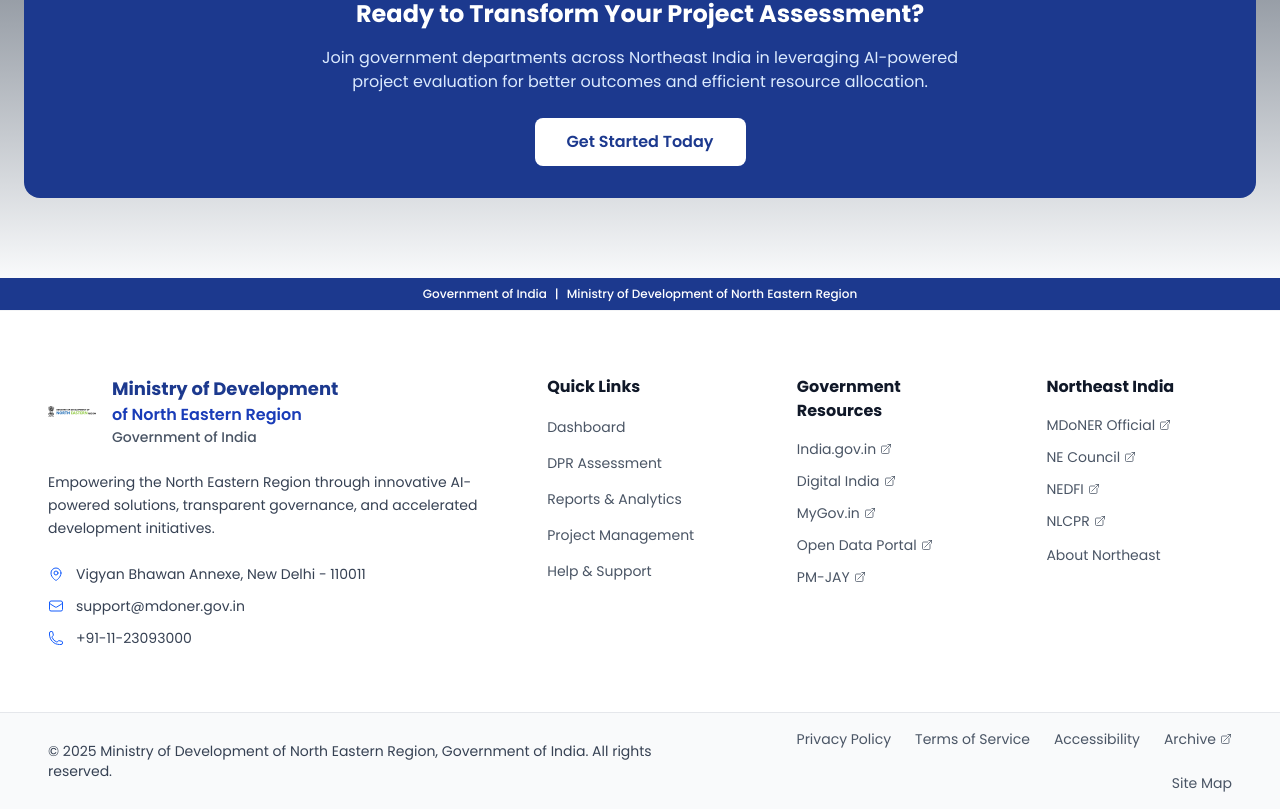
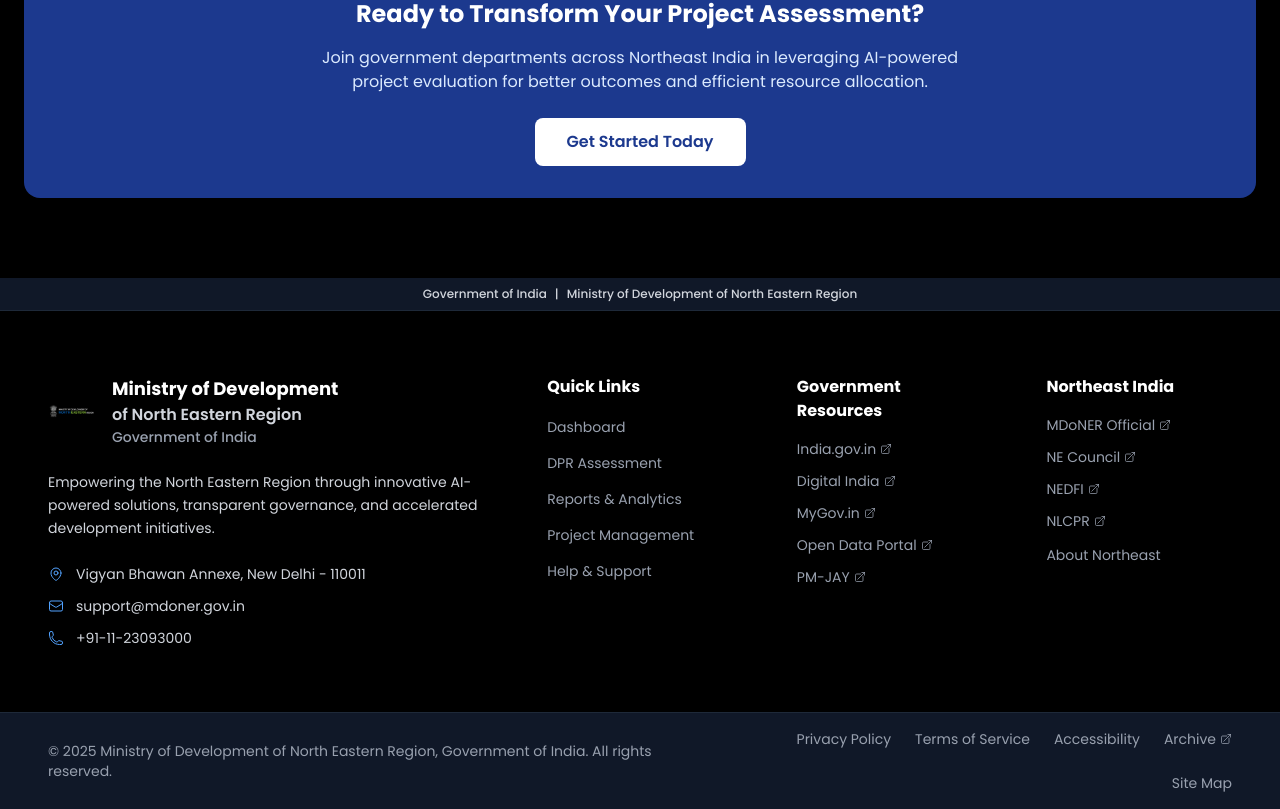
Before and after one commit to Jisnu-Dev/MDoNER, a Next.js app in the folder frontend/: page / in a window 1280 px wide. Shown: the part 1890-2699 px from the top of the page. Built offline with nearby package versions, Linux system fonts and the light colour scheme.

Commit message:
dark themed dawg

```diff
--- a/frontend/src/app/globals.css
+++ b/frontend/src/app/globals.css
@@ -1,8 +1,8 @@
 @import "tailwindcss";
 
 :root {
-  --background: #ffffff;
-  --foreground: #171717;
+  --background: #000000;
+  --foreground: #ffffff;
 
   /* Aurora Background Colors */
   --white: #ffffff;
@@ -46,17 +46,15 @@
   }
 }
 
-@media (prefers-color-scheme: dark) {
-  :root {
-    --background: #0a0a0a;
-    --foreground: #ededed;
-  }
+body {
+  background: #000000 !important;
+  color: #ffffff;
+  font-family: var(--font-poppins), var(--font-inter), "Poppins", "Inter", -apple-system, BlinkMacSystemFont, "Segoe UI", Roboto, "Helvetica Neue", Arial, sans-serif;
+  min-height: 100vh;
 }
 
-body {
-  background: var(--background);
-  color: var(--foreground);
-  font-family: var(--font-poppins), var(--font-inter), "Poppins", "Inter", -apple-system, BlinkMacSystemFont, "Segoe UI", Roboto, "Helvetica Neue", Arial, sans-serif;
+html {
+  background: #000000 !important;
 }
 
 /* Aurora Animation Utilities */
--- a/frontend/src/app/page.tsx
+++ b/frontend/src/app/page.tsx
@@ -5,7 +5,7 @@
 
 export default function Home() {
   return (
-    <div className="min-h-screen bg-gray-50 flex flex-col relative">
+    <div className="min-h-screen bg-black flex flex-col relative">
       <Navigation />
 
       {/* Main Content Area */}
--- a/frontend/src/components/AboutSystem.tsx
+++ b/frontend/src/components/AboutSystem.tsx
@@ -47,8 +47,8 @@
 
   return (
     <section className="relative">
-      {/* Gradient Transition Background */}
-      <div className="absolute inset-0 bg-gradient-to-b from-black via-gray-800 to-gray-50"></div>
+      {/* Dark Background */}
+      <div className="absolute inset-0 bg-black"></div>
 
       {/* Content Container */}
       <div className="relative py-32 pb-20">
--- a/frontend/src/components/Footer.tsx
+++ b/frontend/src/components/Footer.tsx
@@ -11,11 +11,11 @@
 
 export default function Footer() {
   return (
-    <footer className="bg-white">
-      {/* Government Header Bar - Matching Navigation Style */}
-      <div className="bg-blue-900">
+    <footer className="bg-black">
+      {/* Government Header Bar - Dark Style */}
+      <div className="bg-gray-900">
         <div className="w-full px-8 lg:px-12 py-2">
-          <div className="text-center text-white text-xs font-medium">
+          <div className="text-center text-gray-300 text-xs font-medium">
             <span>Government of India</span>
             <span className="mx-2">|</span>
             <span>Ministry of Development of North Eastern Region</span>
@@ -23,8 +23,8 @@
         </div>
       </div>
 
-      {/* Main Footer Content - White Background Matching Navigation */}
-      <div className="bg-white py-16 border-t border-gray-100">
+      {/* Main Footer Content - Dark Background */}
+      <div className="bg-black py-16 border-t border-gray-800">
         <div className="w-full px-8 lg:px-12">
           <div className="grid grid-cols-1 lg:grid-cols-5 gap-12 lg:gap-16">
 
@@ -32,38 +32,38 @@
             <div className="lg:col-span-2">
               <div className="flex items-center mb-6">
                 <Image
-                  src="/mdoner-logo.svg"
+                  src="/mdoner-logo-dark.png"
                   alt="Ministry of Development of North Eastern Region"
                   width={48}
                   height={48}
                   className="mr-4"
                 />
                 <div>
-                  <h3 className="text-lg font-bold text-blue-900">Ministry of Development</h3>
-                  <h4 className="text-base font-semibold text-blue-800">of North Eastern Region</h4>
-                  <p className="text-gray-600 text-sm font-medium">Government of India</p>
+                  <h3 className="text-lg font-bold text-white">Ministry of Development</h3>
+                  <h4 className="text-base font-semibold text-gray-300">of North Eastern Region</h4>
+                  <p className="text-gray-400 text-sm font-medium">Government of India</p>
                 </div>
               </div>
-              <p className="text-gray-700 text-sm leading-relaxed mb-6">
+              <p className="text-gray-300 text-sm leading-relaxed mb-6">
                 Empowering the North Eastern Region through innovative AI-powered
                 solutions, transparent governance, and accelerated development initiatives.
               </p>
 
               {/* Contact Information */}
               <div className="space-y-3">
-                <div className="flex items-center text-sm text-gray-700">
-                  <MapPinIcon className="w-4 h-4 text-blue-600 mr-3 flex-shrink-0" />
+                <div className="flex items-center text-sm text-gray-300">
+                  <MapPinIcon className="w-4 h-4 text-blue-400 mr-3 flex-shrink-0" />
                   <span>Vigyan Bhawan Annexe, New Delhi - 110011</span>
                 </div>
                 <div className="flex items-center text-sm">
-                  <EnvelopeIcon className="w-4 h-4 text-blue-600 mr-3 flex-shrink-0" />
-                  <a href="mailto:support@mdoner.gov.in" className="text-gray-700 hover:text-blue-900 transition-colors">
+                  <EnvelopeIcon className="w-4 h-4 text-blue-400 mr-3 flex-shrink-0" />
+                  <a href="mailto:support@mdoner.gov.in" className="text-gray-300 hover:text-white transition-colors">
                     support@mdoner.gov.in
                   </a>
                 </div>
                 <div className="flex items-center text-sm">
-                  <PhoneIcon className="w-4 h-4 text-blue-600 mr-3 flex-shrink-0" />
-                  <a href="tel:+911123093000" className="text-gray-700 hover:text-blue-900 transition-colors">
+                  <PhoneIcon className="w-4 h-4 text-blue-400 mr-3 flex-shrink-0" />
+                  <a href="tel:+911123093000" className="text-gray-300 hover:text-white transition-colors">
                     +91-11-23093000
                   </a>
                 </div>
@@ -72,30 +72,30 @@
 
             {/* Quick Links */}
             <div>
-              <h5 className="text-base font-bold text-gray-900 mb-4">Quick Links</h5>
+              <h5 className="text-base font-bold text-white mb-4">Quick Links</h5>
               <ul className="space-y-3">
                 <li>
-                  <Link href="/dashboard" className="text-gray-600 hover:text-blue-900 transition-colors text-sm">
+                  <Link href="/dashboard" className="text-gray-400 hover:text-white transition-colors text-sm">
                     Dashboard
                   </Link>
                 </li>
                 <li>
-                  <Link href="/assessment" className="text-gray-600 hover:text-blue-900 transition-colors text-sm">
+                  <Link href="/assessment" className="text-gray-400 hover:text-white transition-colors text-sm">
                     DPR Assessment
                   </Link>
                 </li>
                 <li>
-                  <Link href="/reports" className="text-gray-600 hover:text-blue-900 transition-colors text-sm">
+                  <Link href="/reports" className="text-gray-400 hover:text-white transition-colors text-sm">
                     Reports & Analytics
                   </Link>
                 </li>
                 <li>
-                  <Link href="/projects" className="text-gray-600 hover:text-blue-900 transition-colors text-sm">
+                  <Link href="/projects" className="text-gray-400 hover:text-white transition-colors text-sm">
                     Project Management
                   </Link>
                 </li>
                 <li>
-                  <Link href="/help" className="text-gray-600 hover:text-blue-900 transition-colors text-sm">
+                  <Link href="/help" className="text-gray-400 hover:text-white transition-colors text-sm">
                     Help & Support
                   </Link>
                 </li>
@@ -104,14 +104,14 @@
 
             {/* Government Resources */}
             <div>
-              <h5 className="text-base font-bold text-gray-900 mb-4">Government Resources</h5>
+              <h5 className="text-base font-bold text-white mb-4">Government Resources</h5>
               <ul className="space-y-3">
                 <li>
                   <a
                     href="https://india.gov.in"
                     target="_blank"
                     rel="noopener noreferrer"
-                    className="text-gray-600 hover:text-blue-900 transition-colors text-sm flex items-center"
+                    className="text-gray-400 hover:text-white transition-colors text-sm flex items-center"
                   >
                     India.gov.in
                     <ArrowTopRightOnSquareIcon className="w-3 h-3 ml-1" />
@@ -122,7 +122,7 @@
                     href="https://digitalindia.gov.in"
                     target="_blank"
                     rel="noopener noreferrer"
-                    className="text-gray-600 hover:text-blue-900 transition-colors text-sm flex items-center"
+                    className="text-gray-400 hover:text-white transition-colors text-sm flex items-center"
                   >
                     Digital India
                     <ArrowTopRightOnSquareIcon className="w-3 h-3 ml-1" />
@@ -133,7 +133,7 @@
                     href="https://mygov.in"
                     target="_blank"
                     rel="noopener noreferrer"
-                    className="text-gray-600 hover:text-blue-900 transition-colors text-sm flex items-center"
+                    className="text-gray-400 hover:text-white transition-colors text-sm flex items-center"
                   >
                     MyGov.in
                     <ArrowTopRightOnSquareIcon className="w-3 h-3 ml-1" />
@@ -144,7 +144,7 @@
                     href="https://data.gov.in"
                     target="_blank"
                     rel="noopener noreferrer"
-                    className="text-gray-600 hover:text-blue-900 transition-colors text-sm flex items-center"
+                    className="text-gray-400 hover:text-white transition-colors text-sm flex items-center"
                   >
                     Open Data Portal
                     <ArrowTopRightOnSquareIcon className="w-3 h-3 ml-1" />
@@ -155,7 +155,7 @@
                     href="https://pmjay.gov.in"
                     target="_blank"
                     rel="noopener noreferrer"
-                    className="text-gray-600 hover:text-blue-900 transition-colors text-sm flex items-center"
+                    className="text-gray-400 hover:text-white transition-colors text-sm flex items-center"
                   >
                     PM-JAY
                     <ArrowTopRightOnSquareIcon className="w-3 h-3 ml-1" />
@@ -166,14 +166,14 @@
 
             {/* Northeast Specific Links */}
             <div>
-              <h5 className="text-base font-bold text-gray-900 mb-4">Northeast India</h5>
+              <h5 className="text-base font-bold text-white mb-4">Northeast India</h5>
               <ul className="space-y-3">
                 <li>
                   <a
                     href="https://mdoner.gov.in"
                     target="_blank"
                     rel="noopener noreferrer"
-                    className="text-gray-600 hover:text-blue-900 transition-colors text-sm flex items-center"
+                    className="text-gray-400 hover:text-white transition-colors text-sm flex items-center"
                   >
                     MDoNER Official
                     <ArrowTopRightOnSquareIcon className="w-3 h-3 ml-1" />
@@ -184,7 +184,7 @@
                     href="https://necouncil.gov.in"
                     target="_blank"
                     rel="noopener noreferrer"
-                    className="text-gray-600 hover:text-blue-900 transition-colors text-sm flex items-center"
+                    className="text-gray-400 hover:text-white transition-colors text-sm flex items-center"
                   >
                     NE Council
                     <ArrowTopRightOnSquareIcon className="w-3 h-3 ml-1" />
@@ -195,7 +195,7 @@
                     href="https://nedfi.com"
                     target="_blank"
                     rel="noopener noreferrer"
-                    className="text-gray-600 hover:text-blue-900 transition-colors text-sm flex items-center"
+                    className="text-gray-400 hover:text-white transition-colors text-sm flex items-center"
                   >
                     NEDFI
                     <ArrowTopRightOnSquareIcon className="w-3 h-3 ml-1" />
@@ -206,14 +206,14 @@
                     href="https://nlcpr.gov.in"
                     target="_blank"
                     rel="noopener noreferrer"
-                    className="text-gray-600 hover:text-blue-900 transition-colors text-sm flex items-center"
+                    className="text-gray-400 hover:text-white transition-colors text-sm flex items-center"
                   >
                     NLCPR
                     <ArrowTopRightOnSquareIcon className="w-3 h-3 ml-1" />
                   </a>
                 </li>
                 <li>
-                  <Link href="/about" className="text-gray-600 hover:text-blue-900 transition-colors text-sm">
+                  <Link href="/about" className="text-gray-400 hover:text-white transition-colors text-sm">
                     About Northeast
                   </Link>
                 </li>
@@ -223,33 +223,33 @@
         </div>
       </div>
 
-      {/* Bottom Bar - Matching Navigation Style */}
-      <div className="bg-gray-50 border-t border-gray-200">
+      {/* Bottom Bar - Dark Style */}
+      <div className="bg-gray-900 border-t border-gray-800">
         <div className="w-full px-8 lg:px-12 py-4">
           <div className="flex flex-col lg:flex-row justify-between items-center space-y-3 lg:space-y-0">
-            <div className="text-gray-700 text-sm">
+            <div className="text-gray-400 text-sm">
               © 2025 Ministry of Development of North Eastern Region, Government of India. All rights reserved.
             </div>
             <div className="flex flex-wrap justify-center lg:justify-end gap-6 text-sm">
-              <Link href="/privacy" className="text-gray-600 hover:text-blue-900 transition-colors">
+              <Link href="/privacy" className="text-gray-400 hover:text-white transition-colors">
                 Privacy Policy
               </Link>
-              <Link href="/terms" className="text-gray-600 hover:text-blue-900 transition-colors">
+              <Link href="/terms" className="text-gray-400 hover:text-white transition-colors">
                 Terms of Service
               </Link>
-              <Link href="/accessibility" className="text-gray-600 hover:text-blue-900 transition-colors">
+              <Link href="/accessibility" className="text-gray-400 hover:text-white transition-colors">
                 Accessibility
               </Link>
               <a
                 href="https://web.archive.org"
                 target="_blank"
                 rel="noopener noreferrer"
-                className="text-gray-600 hover:text-blue-900 transition-colors flex items-center"
+                className="text-gray-400 hover:text-white transition-colors flex items-center"
               >
                 Archive
                 <ArrowTopRightOnSquareIcon className="w-3 h-3 ml-1" />
               </a>
-              <Link href="/sitemap" className="text-gray-600 hover:text-blue-900 transition-colors">
+              <Link href="/sitemap" className="text-gray-400 hover:text-white transition-colors">
                 Site Map
               </Link>
             </div>
```
